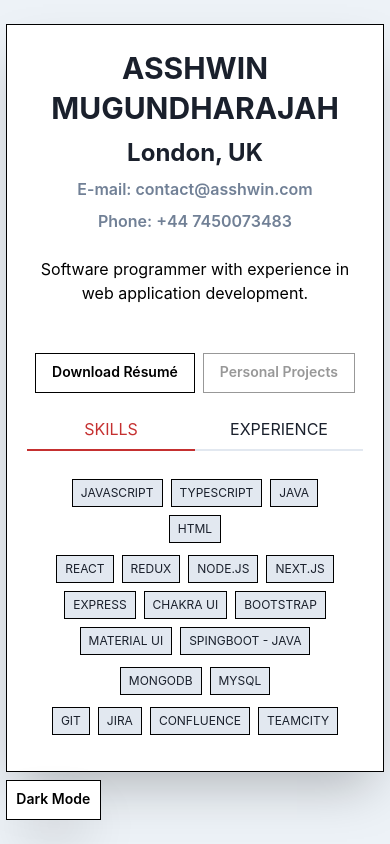
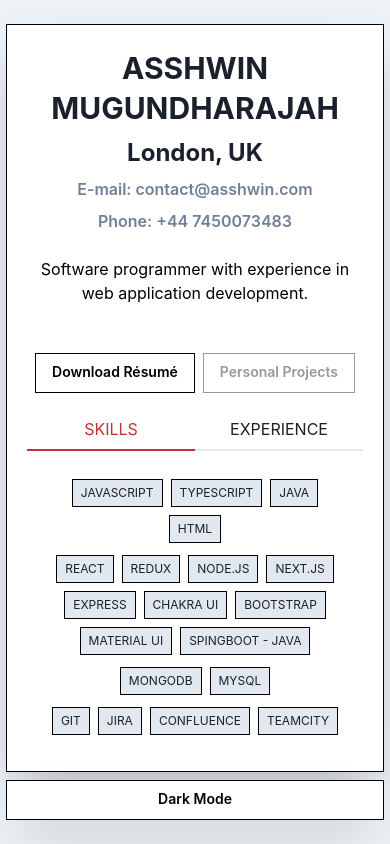
Before and after one commit to ashkl/portfolio, a Next.js app: page / in a window 390 px wide. Built offline with nearby package versions, Linux system fonts and the light colour scheme.

Commit message:
added responsive to theme switch button

```diff
--- a/Components/Utl/ThemeSwitch.tsx
+++ b/Components/Utl/ThemeSwitch.tsx
@@ -12,7 +12,7 @@ export default function ThemeSwitch({}: Props) {
         fontSize={"sm"}
         borderWidth="1px"
         rounded={"none"}
-        width={"25%"}
+        width={{ sm: "100%", md: "25%" }}
         borderColor={useColorModeValue("black", "white")}
         bg={useColorModeValue("white", "black")}
         color={useColorModeValue("black", "white")}
```
